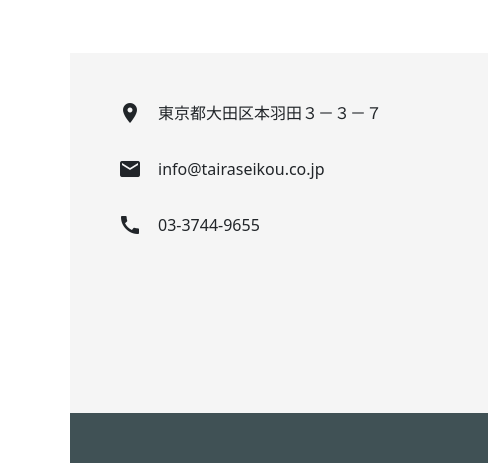
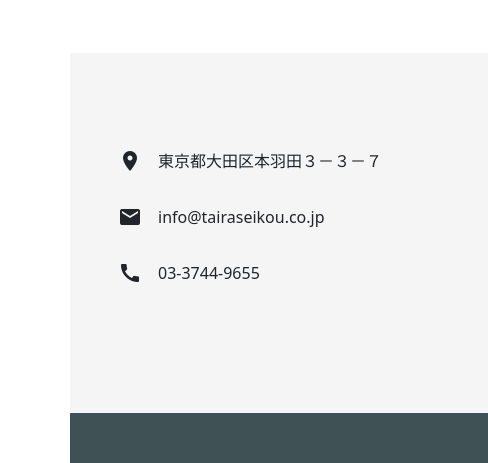
Before and after one commit to saneel-shr/tairaseikou, a plain HTML site: page index.html in a window 1280 px wide. Shown: the part 2787-3250 px from the top of the page, 0-488 px from the left. Drawn offline with Linux system fonts and the light colour scheme.

Commit message:
added margin top

```diff
--- a/index.html
+++ b/index.html
@@ -144,7 +144,7 @@
 
       <!-- CONTACT START -->
       <div class="row justify-content-around bg-gray g-0">
-        <div class="col-md-6 col-sm-12 d-flex flex-column ">
+        <div class="col-md-6 col-sm-12 d-flex flex-column my-5">
           <div class="w-100 p-lg-5 p-4">
             <div class="dbox w-100 d-flex align-items-start">
               <div class="icon d-flex align-items-center justify-content-center">
```
